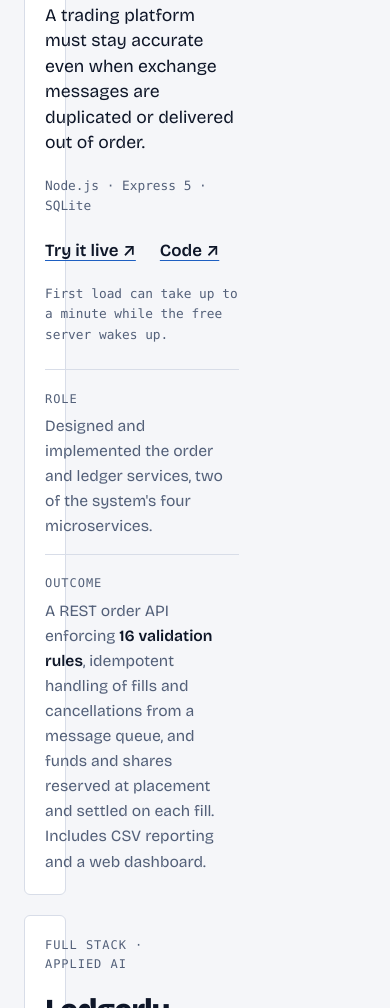
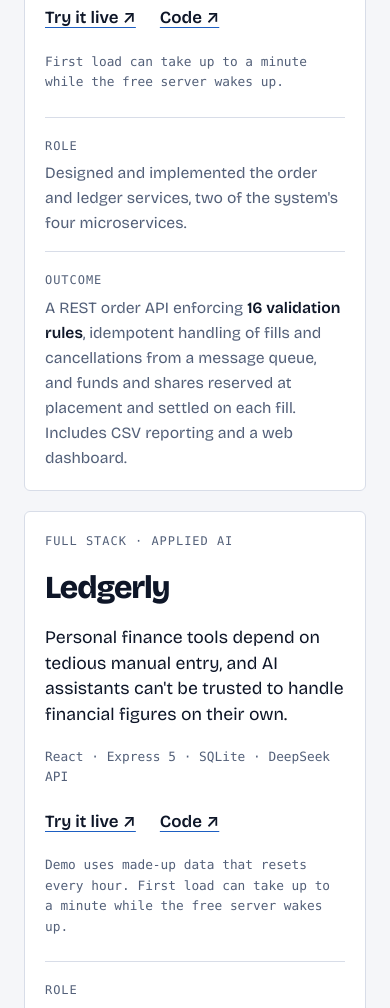
Before and after one commit to Pooja9810/pooja9810.github.io, a plain HTML site: page index.html in a window 390 px wide. Shown: the part 992-2000 px from the top of the page. Drawn offline with nearby package versions, Linux system fonts and the light colour scheme.

Commit message:
Ledgerly: live demo and code links; fix phone layout
- Replace 'Repository is private' with Try it live and Code links,
  plus a note that the demo resets hourly and may take a minute to wake
- Test count 635 -> 698
- Under 640px the hidden rail still held a 0px grid column, so every
  section's content was squeezed to 0px wide on phones; use one column

Co-Authored-By: Claude Opus 5.5 <noreply@anthropic.com>

```diff
--- a/index.html
+++ b/index.html
@@ -152,6 +152,7 @@
   }
   @media (max-width: 640px) {
     :root { --rail: 0px; }
+    .row { grid-template-columns: 1fr; } /* the rail is hidden, so give its column back */
     .rail { display: none; }
     .main { padding-left: 0; }
     .bar nav { display: none; }
@@ -224,12 +225,14 @@
             <p class="problem">Personal finance tools depend on tedious manual entry, and AI assistants can't be trusted to handle financial figures on their own.</p>
             <p class="stack">React · Express 5 · SQLite · DeepSeek API</p>
             <div class="actions">
-              <span class="muted">Repository is private</span>
-            </div>
+            <a href="https://ledgerly-demo-gca0.onrender.com" target="_blank" rel="noopener">Try it live ↗</a>
+            <a href="https://github.com/Pooja9810/ai-ledger" target="_blank" rel="noopener">Code ↗</a>
+          </div>
+            <p class="stack">Demo uses made-up data that resets every hour. First load can take up to a minute while the free server wakes up.</p>
           </div>
           <dl class="facts">
             <div><dt class="label">Role</dt><dd>Designed and built the full application: React client, Express REST API, SQLite schema with versioned migrations, and the AI integration layer.</dd></div>
-            <div><dt class="label">Outcome</dt><dd>Transactions entered by text, voice or receipt photo; bank CSV import with automatic categorization; and a tool-using agent that answers questions from live data. <strong>Every AI output is validated by code, and every figure is computed deterministically.</strong> Covered by 635 automated tests.</dd></div>
+            <div><dt class="label">Outcome</dt><dd>Transactions entered by text, voice or receipt photo; bank CSV import with automatic categorization; and a tool-using agent that answers questions from live data. <strong>Every AI output is validated by code, and every figure is computed deterministically.</strong> Covered by 698 automated tests.</dd></div>
           </dl>
         </article>
 
```
